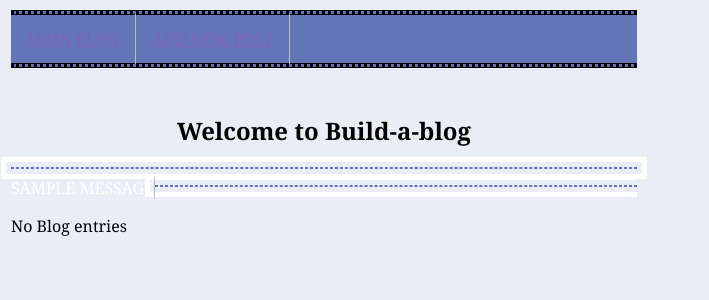
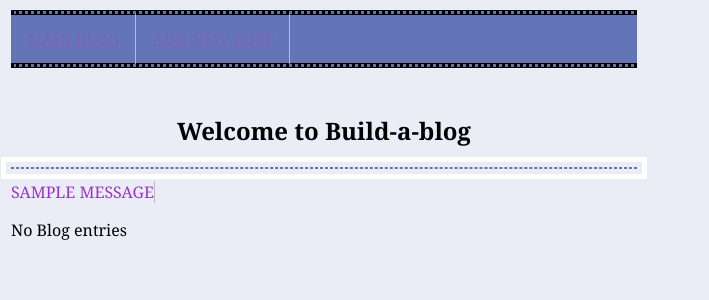
Before and after one commit to misakichii/build-a-blog, a Flask app: page /blog in a window 1280 px wide. Shown: the top 300 px of the page, without its empty margins (0-709 px from the left). Run offline with Flask 2, Linux system fonts and the light colour scheme; one stand-in notice (Sample message) is shown; data that the repository does not hold is empty.

Commit message:
committing changes to templates directory

```diff
--- a/main.py
+++ b/main.py
@@ -1,5 +1,6 @@
 from flask import Flask, request, redirect, render_template, flash, url_for
 from flask_sqlalchemy import SQLAlchemy
+
 
 app = Flask(__name__)
 app.config['DEBUG'] = True
@@ -39,13 +40,17 @@ def newpost():
         blog_date = request.form['date']
 
         #validation of an entry for blog_title and blog_body#
-        if not empty_field(blog_title):
-            flash('Title for blog required.')
+        if not empty_field(blog_title) and not empty_field(blog_body):
+            flash ('Error: Title and blog entry required.')
             return redirect('/newpost')
-        else:
-            if not empty_field(blog_body):
-                flash('Blog entry required')
-                return redirect('/newpost')
+        elif not empty_field(blog_title):
+            flash('Error: Title for blog required.')
+            return redirect('/newpost')
+        elif not empty_field(blog_body):
+            flash('Error: Blog entry required.')
+            return redirect('/newpost')
+
+
 
         newblog = Blog(blog_title, blog_body, blog_day, blog_date)
 
--- a/templates/base.html
+++ b/templates/base.html
@@ -3,9 +3,13 @@
     <head>
         <title>{{title}}</title>
         <link rel='stylesheet' type='text/css' href="{{ url_for('static',filename='style.css') }}">
+        <style>
+            .error {color:  darkorchid}
+            .red {color: red}
+        </style>
     </head>
 <body>
-        <table> <!--class='sepia'-->
+        <table>
             <tr><td>
             <div class='nav-primary'>
                 <ul>
@@ -16,22 +20,26 @@
             <br />
             </td></tr>
 
-            <tr><td>
+
+            <tr class='border'><td>
             <h2 class='justify'>Welcome to Build-a-blog</h2>
             <hr class='wrapper'/>
+            </td></tr>
 
+            <tr><td>
             <!--https://www.tutorialspoint.com/flask/flask_message_flashing.htm-->
             {% with messages = get_flashed_messages() %}
                 {% if messages %}
                     <ul>
                         {% for message in messages %}
-                        <li>{{ message }}</li>
-                        <hr class='wrapper'/>
+
+                        <li class='error'> {{message }} </li>
+
                         {% endfor %}
                     </ul>
                 {% endif %}
+
             {% endwith %}
-
 
 
             {% block content %}
```
